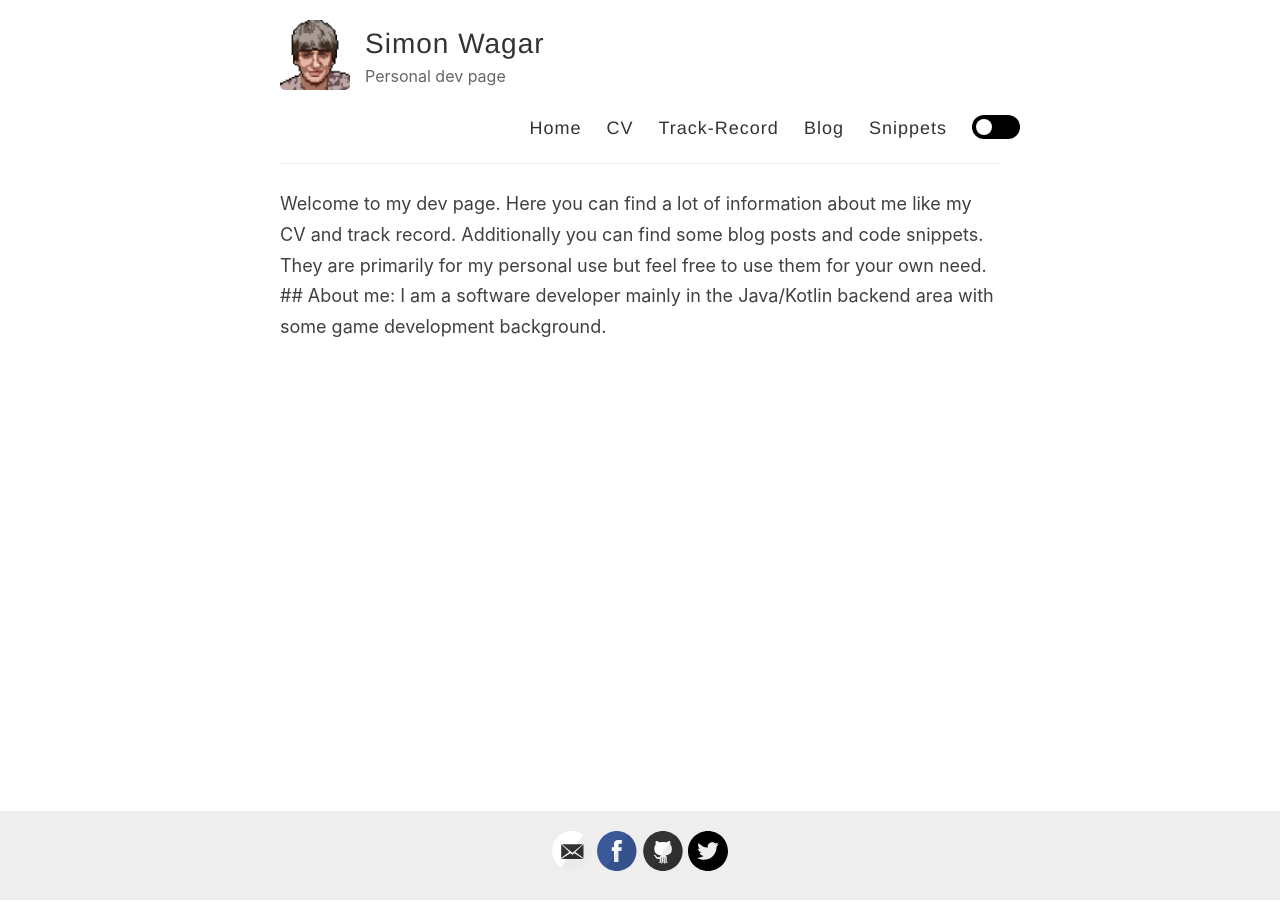
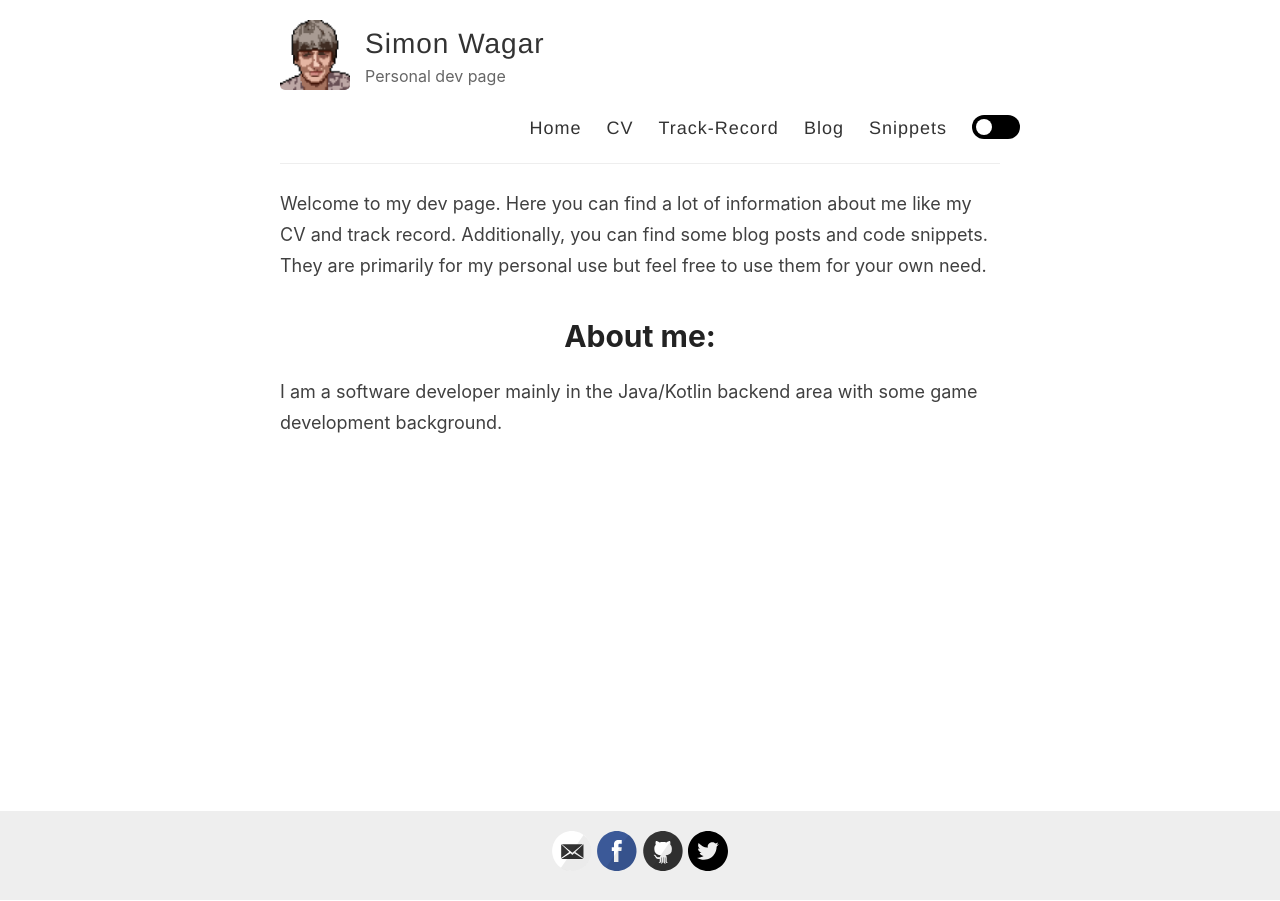
Before and after one commit to swagar/my-reverie, a Jekyll site: the page built from index.html, in a window 1280 px wide. Built offline with Jekyll 4.4.1, drawn with Linux system fonts in a browser that asks for light colours.

Commit message:
added some first welcome text

```diff
--- a/index.html
+++ b/index.html
@@ -4,8 +4,8 @@ layout: default
 
 <div class="posts">
   Welcome to my dev page. Here you can find a lot of information about me like my CV and track record.
-  Additionally you can find some blog posts and code snippets. They are primarily for my personal use but feel free to use them for your own need.
+  Additionally, you can find some blog posts and code snippets. They are primarily for my personal use but feel free to use them for your own need.
+</div>
 
-  ## About me:
-  I am a software developer mainly in the Java/Kotlin backend area with some game development background.
-</div>
+<h1> About me:</h1>
+I am a software developer mainly in the Java/Kotlin backend area with some game development background.
```
